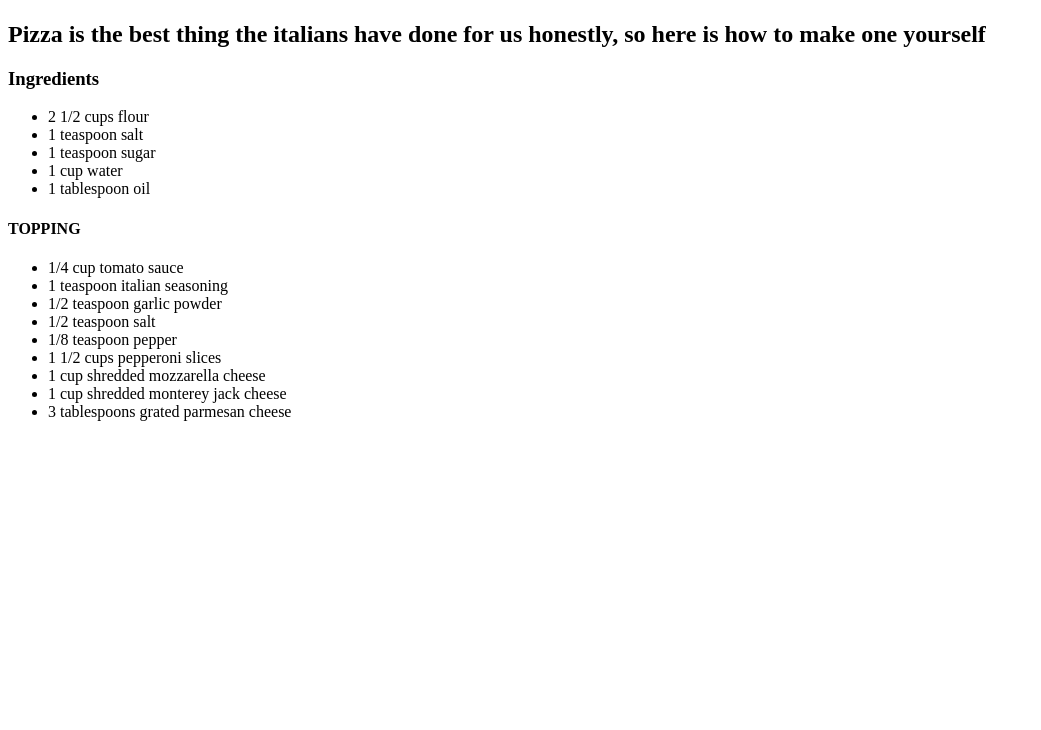
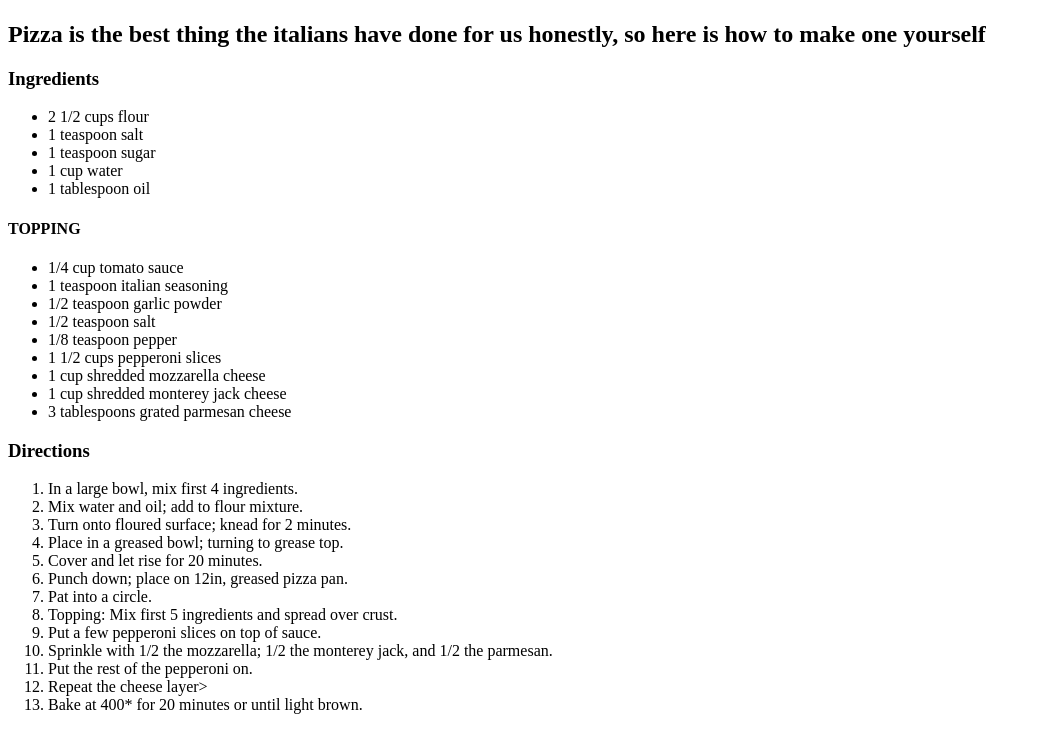
Before and after one commit to WiniciusSilva242/odin-recipes, a plain HTML site: page recipes/pizza.html in a window 1280 px wide. Shown: the part 383-1113 px from the top of the page, without its empty margins (0-1041 px from the left). Before the commit the page ends 820 px from the top, so only its background shows below. Drawn offline with Linux system fonts and the light colour scheme.

Commit message:
Directions section added to pizza.html

```diff
--- a/recipes/pizza.html
+++ b/recipes/pizza.html
@@ -34,13 +34,28 @@
                 <li>1 cup shredded mozzarella cheese</li>
                 <li>1 cup shredded monterey jack cheese</li>
                 <li> 3 tablespoons grated parmesan cheese</li>
-
-
-
             </ul>
 
 
+    <h3>Directions</h3>
 
+        <ol>
+            <li>In a large bowl, mix first 4 ingredients.</li>
+            <li>Mix water and oil; add to flour mixture.</li>
+            <li>Turn onto floured surface; knead for 2 minutes.</li>
+            <li>Place in a greased bowl; turning to grease top.</li>
+            <li>Cover and let rise for 20 minutes.</li>
+            <li>Punch down; place on 12in, greased pizza pan.</li>
+            <li>Pat into a circle.</li>
+            <li>Topping: Mix first 5 ingredients and spread over crust.</li>
+            <li>Put a few pepperoni slices on top of sauce.</li>
+            <li>Sprinkle with 1/2 the mozzarella; 1/2 the monterey jack, and 1/2 the parmesan.</li>
+            <li>Put the rest of the pepperoni on.</li>
+            <li>Repeat the cheese layer></li>
+            <li>Bake at 400* for 20 minutes or until light brown.</li>
+
+
+        </ol>
 
 
 
```
